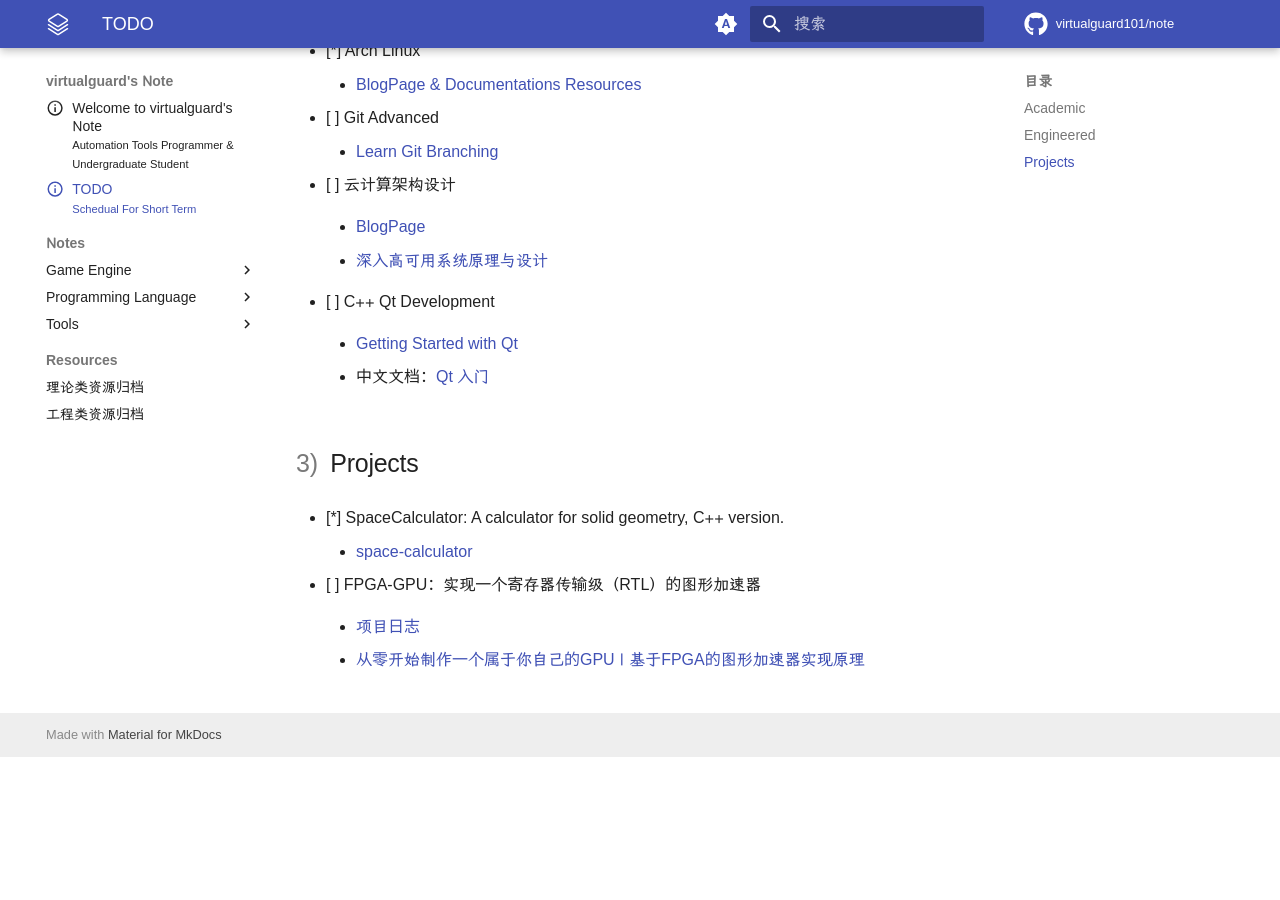
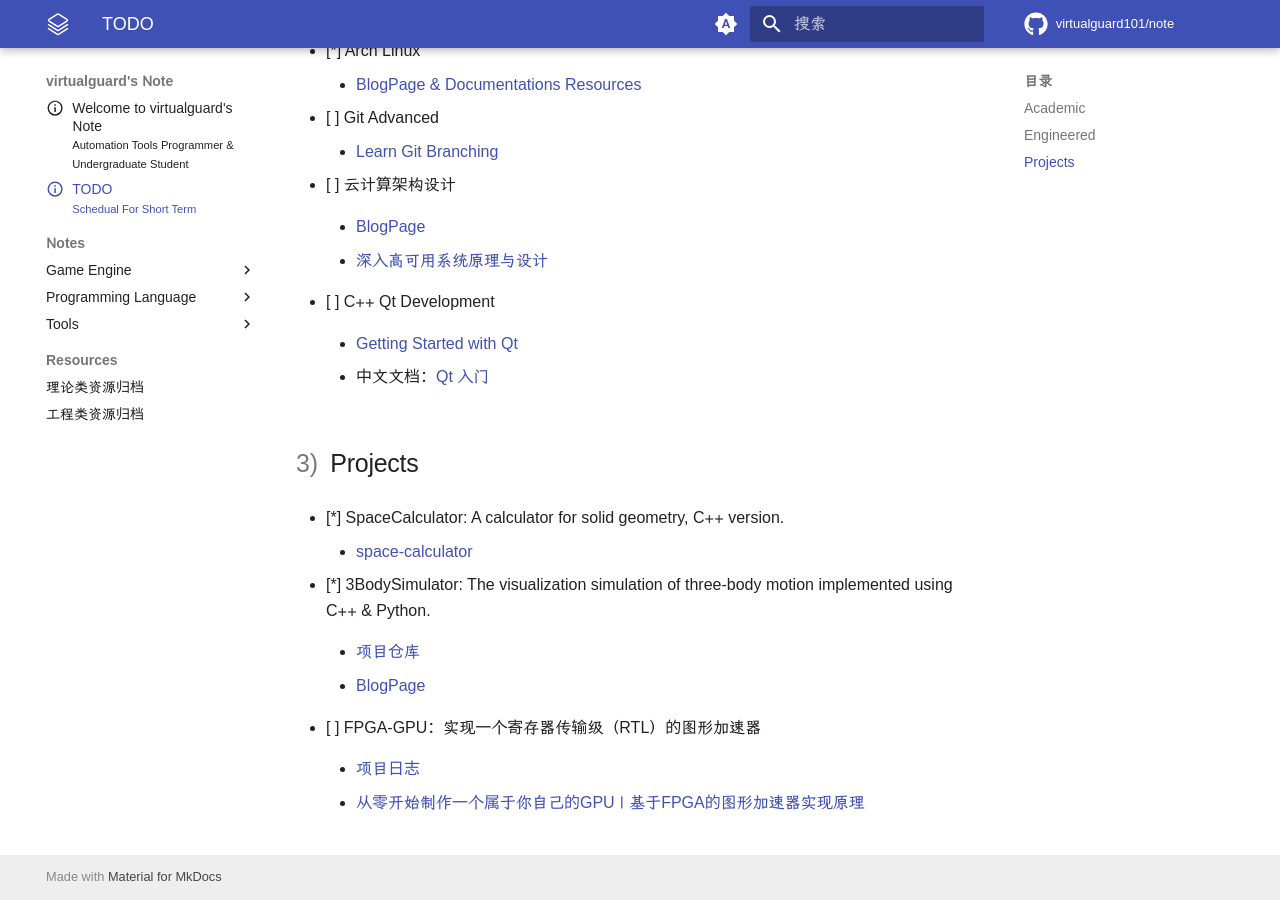
Before and after one commit to virtualguard101/note, an MkDocs documentation site: the page built from docs/TODO.md, in a window 1280 px wide and 900 px high, scrolled down 885 px. Built offline with MkDocs 1.6.1 and Material for MkDocs 9.7.7, drawn with Linux system fonts in a browser that asks for light colours; some web fonts are replaced; comment, search, counter and statistics services are not loaded; before the commit the page ends 1642 px from its top, so only the background shows below that.

Commit message:
update TODO

```diff
--- a/docs/TODO.md
+++ b/docs/TODO.md
@@ -58,6 +58,11 @@ subtitle: Schedual For Short Term
 - [*] SpaceCalculator: A calculator for solid geometry, C++ version.
     - [space-calculator](https://github.com/virtualguard101/space-calculator)
 
+- [*] 3BodySimulator: The visualization simulation of three-body motion implemented using C++ & Python.
+    - [项目仓库](https://github.com/virtualguard101/3BodySimulator)
+
+    - [BlogPage]()
+
 - [ ] FPGA-GPU：实现一个寄存器传输级（RTL）的图形加速器
     - [项目日志](https://projects.virtualguard101.xyz/posts/gpu-researching-log/)
 
```
